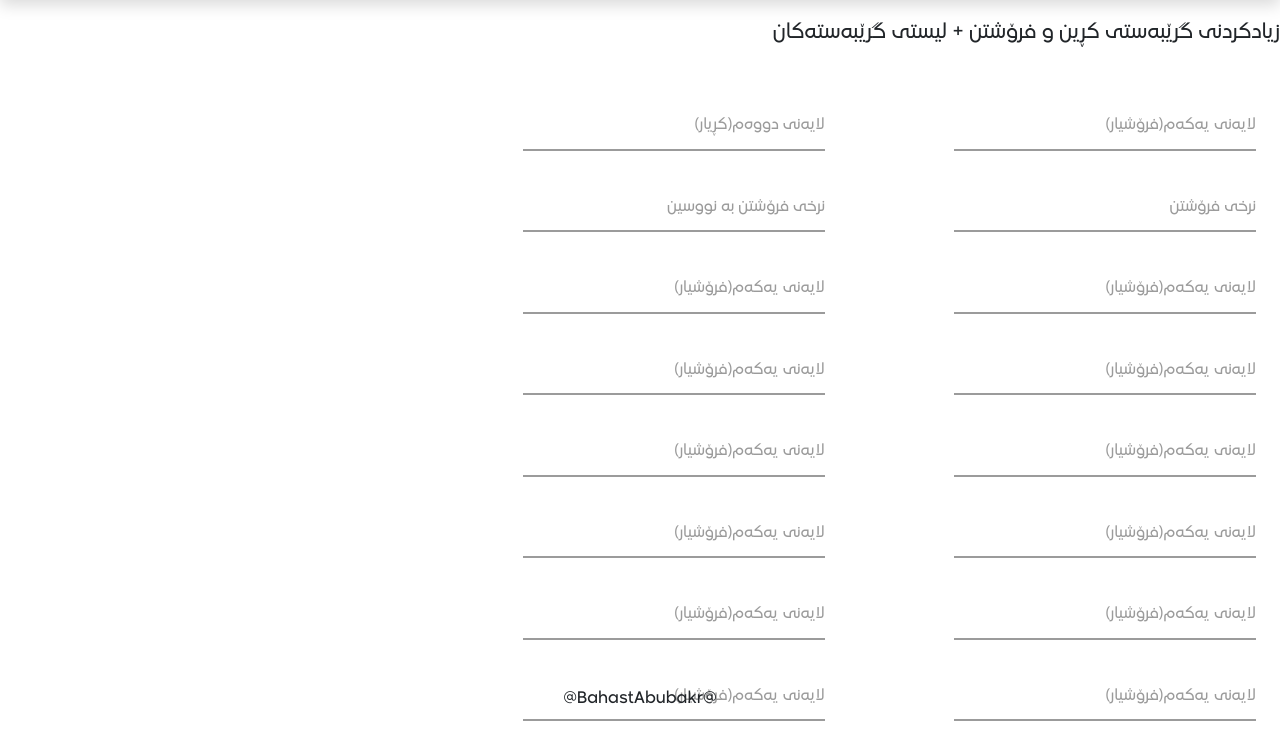
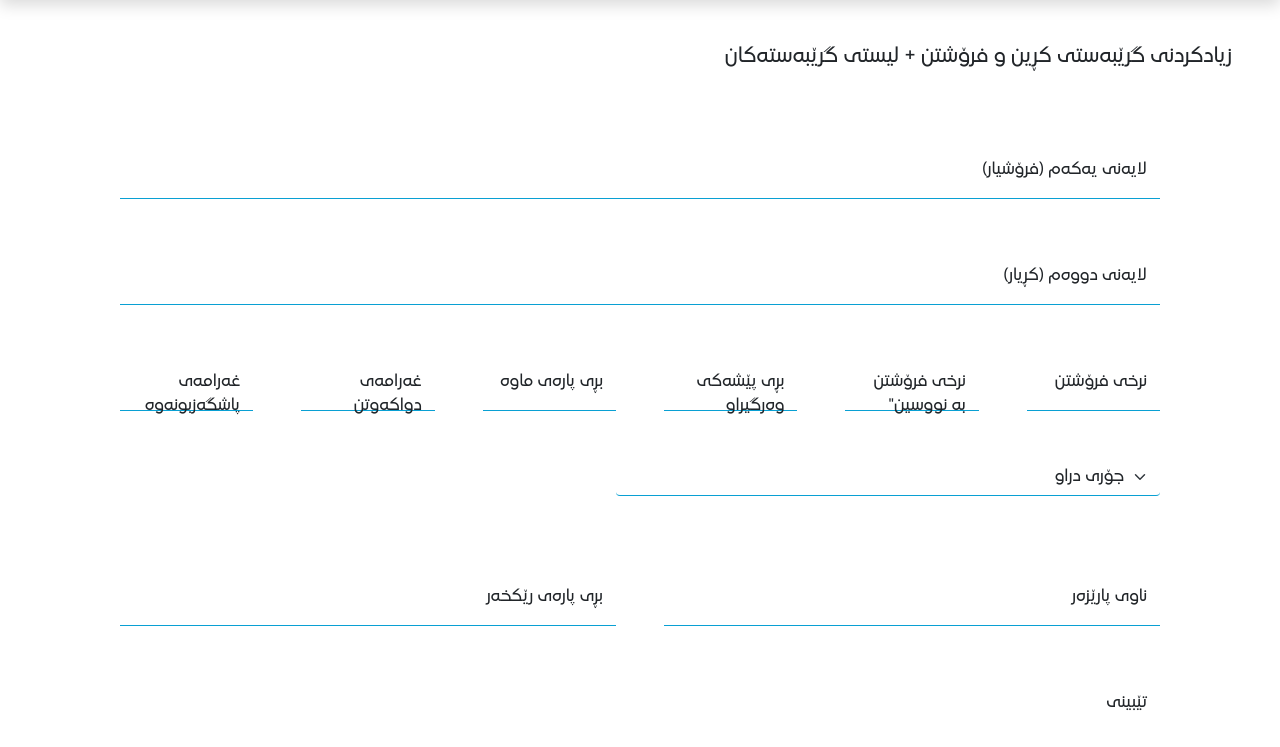
Before and after one commit to Bahastbakr/Smarthand-Assignment, a plain HTML site: page Form Assignment/index.html in a window 1280 px wide. Shown: the part 53-800 px from the top of the page. Drawn offline with Linux system fonts and the light colour scheme.

Commit message:
all done

```diff
--- a/Form Assignment/index.html
+++ b/Form Assignment/index.html
@@ -31,77 +31,95 @@
         <h6 class="align-self-center m-2">Smart Hand.Co</h6>
     </header>
 
-    <div class=" mt-4">
+    <div class=" mt-4 m-lg-5 ">
         <h5>زیادکردنی گرێبەستی کڕین و فرۆشتن + لیستی گرێبەستەکان</h5>
-        <div class="d-flex flex-row flex-wrap m-4">
-            <div class="form__group field">
-                <input type="input" class="form__field" placeholder="لایەنی یەکەم(فرۆشیار)" required />
-                <label for="name" class="form__label">لایەنی یەکەم(فرۆشیار)</label>
+        <form class="d-flex flex-column flex-wrap m-lg-5 justify-content-between">
+
+            <div class="form-group form-floating  m-4">
+                <input type="text" class="form-control" id="firstSide" placeholder="لایەنی یەکەم (فرۆشیار)">
+                <label for="firstSide">لایەنی یەکەم (فرۆشیار)</label>
             </div>
-            <div class="form__group field">
-                <input type="input" class="form__field" placeholder="لایەنی دووەم(کڕیار)" required />
-                <label for="name" class="form__label">لایەنی دووەم(کڕیار)</label>
+            <div class="form-group form-floating  m-4">
+                <input type="text" class="form-control" id="secondSide" placeholder="لایەنی دووەم (کڕیار)">
+                <label for="secondSide">لایەنی دووەم (کڕیار)</label>
             </div>
-            <div class="form__group field">
-                <input type="number" class="form__field" placeholder="نرخی فرۆشتن" required />
-                <label for="name" class="form__label">نرخی فرۆشتن</label>
+
+            <div class="d-flex flex-lg-row flex-column flex-lg-nowrap flex-wrap">
+                <div class="form-group form-floating m-4    m-lg-4">
+                    <input type="number" class="form-control" id="sellingPrice" placeholder="نرخی فرۆشتن">
+                    <label for="sellingPrice">نرخی فرۆشتن</label>
+                </div>
+
+                <div class="form-group form-floating m-4    m-lg-4">
+                    <input type="text" class="form-control" id="sellingPriceText" placeholder="نرخی فرۆشتن بە نووسین">
+                    <label for="sellingPriceText">نرخی فرۆشتن بە نووسین"</label>
+                </div>
+
+                <div class="form-group form-floating  m-4    m-lg-4">
+                    <input type="number" class="form-control" id="givenPrice" placeholder="بڕی پێشەکی وەرگیراو">
+                    <label for="givenPrice">بڕی پێشەکی وەرگیراو</label>
+
+                </div>
+                <div class="form-group form-floating m-4   m-lg-4">
+                    <input type="number" class="form-control" id="remainingPrice" placeholder="بڕی پارەی ماوە">
+                    <label for="remainingPrice">بڕی پارەی ماوە</label>
+
+                </div>
+                <div class="form-group form-floating m-4    m-lg-4">
+                    <input type="number" class="form-control" id="latePrice" placeholder="غەرامەی دواکەوتن">
+                    <label for="latePrice">غەرامەی دواکەوتن</label>
+
+                </div>
+                <div class="form-group form-floating m-4    m-lg-4">
+                    <input type="number" class="form-control" id="regretPrice" placeholder="غەرامەی پاشگەزبونەوە">
+                    <label for="regretPrice">غەرامەی پاشگەزبونەوە</label>
+                </div>
             </div>
-            <div class="form__group field">
-                <input type="input" class="form__field" placeholder="لایەنی یەکەم(فرۆشیار)" required />
-                <label for="name" class="form__label">نرخی فرۆشتن بە نووسین</label>
+            <div class="w-50 m-4">
+                <select class="form-select" id="floatingSelect" aria-label="جۆری دراو">
+                    <option value="1" selected>جۆری دراو</option>
+                    <option value="1">دۆلار</option>
+                    <option value="2">دینار</option>
+                    <option value="3">یۆرۆ</option>
+                </select><br>
             </div>
-            <div class="form__group field">
-                <input type="input" class="form__field" placeholder="لایەنی یەکەم(فرۆشیار)" required />
-                <label for="name" class="form__label">لایەنی یەکەم(فرۆشیار)</label>
+            <div class="d-flex flex-lg-row flex-column flex-lg-nowrap flex-wrap">
+
+                <div class="form-group form-floating m-4 w-100   m-lg-4">
+                    <input type="text" class="form-control" placeholder="ناوی پارێزەر">
+                    <label for="floatingInput">ناوی پارێزەر</label>
+                </div>
+                <div class="form-group form-floating m-4 w-100   m-lg-4">
+                    <input type="number" class="form-control" placeholder="بڕی پارەی رێکخەر">
+                    <label for="floatingInput">بڕی پارەی رێکخەر</label>
+                </div>
             </div>
-            <div class="form__group field">
-                <input type="input" class="form__field" placeholder="لایەنی یەکەم(فرۆشیار)" required />
-                <label for="name" class="form__label">لایەنی یەکەم(فرۆشیار)</label>
+
+            <div class="form-floating  m-4 ">
+                <textarea class="form-control" placeholder="تێبینییەک بەجێبهێلە لێرەدا" id="floatingTextarea2"
+                    style="height: 90px"></textarea>
+                <label for="floatingTextarea2">تێبینی</label>
             </div>
-            <div class="form__group field">
-                <input type="input" class="form__field" placeholder="لایەنی یەکەم(فرۆشیار)" required />
-                <label for="name" class="form__label">لایەنی یەکەم(فرۆشیار)</label>
+
+            <div class="d-flex flex-lg-row flex-column flex-lg-nowrap flex-wrap">
+                <div class="form-group form-floating m-4 w-100   m-lg-4">
+                    <input type="text" class="form-control" placeholder="پاشەکەوتکردن">
+                    <label for="floatingInput">پاشەکەوتکردن</label>
+                </div>
+                <div class="form-group form-floating m-4 w-100   m-lg-4">
+                    <input type="number" class="form-control" placeholder="پاککردنەوە">
+                    <label for="floatingInput">پاککردنەوە</label>
+                </div>
             </div>
-            <div class="form__group field">
-                <input type="input" class="form__field" placeholder="لایەنی یەکەم(فرۆشیار)" required />
-                <label for="name" class="form__label">لایەنی یەکەم(فرۆشیار)</label>
+            <div class="d-flex m-4 flex-row justify-content-end">
+                <button style="width: 200px;" class=" btn text-light bg-smarthand" type="button">ناردن</button>
             </div>
-            <div class="form__group field">
-                <input type="input" class="form__field" placeholder="لایەنی یەکەم(فرۆشیار)" required />
-                <label for="name" class="form__label">لایەنی یەکەم(فرۆشیار)</label>
-            </div>
-            <div class="form__group field">
-                <input type="input" class="form__field" placeholder="لایەنی یەکەم(فرۆشیار)" required />
-                <label for="name" class="form__label">لایەنی یەکەم(فرۆشیار)</label>
-            </div>
-            <div class="form__group field">
-                <input type="input" class="form__field" placeholder="لایەنی یەکەم(فرۆشیار)" required />
-                <label for="name" class="form__label">لایەنی یەکەم(فرۆشیار)</label>
-            </div>
-            <div class="form__group field">
-                <input type="input" class="form__field" placeholder="لایەنی یەکەم(فرۆشیار)" required />
-                <label for="name" class="form__label">لایەنی یەکەم(فرۆشیار)</label>
-            </div>
-            <div class="form__group field">
-                <input type="input" class="form__field" placeholder="لایەنی یەکەم(فرۆشیار)" required />
-                <label for="name" class="form__label">لایەنی یەکەم(فرۆشیار)</label>
-            </div>
-            <div class="form__group field">
-                <input type="input" class="form__field" placeholder="لایەنی یەکەم(فرۆشیار)" required />
-                <label for="name" class="form__label">لایەنی یەکەم(فرۆشیار)</label>
-            </div>
-            <div class="form__group field">
-                <input type="input" class="form__field" placeholder="لایەنی یەکەم(فرۆشیار)" required />
-                <label for="name" class="form__label">لایەنی یەکەم(فرۆشیار)</label>
-            </div>
-            <div class="form__group field">
-                <input type="input" class="form__field" placeholder="لایەنی یەکەم(فرۆشیار)" required />
-                <label for="name" class="form__label">لایەنی یەکەم(فرۆشیار)</label>
-            </div>
-        </div>
+
+
+        </form>
     </div>
 
-    <footer>@BahastAbubakr@</footer>
+    <!-- <footer>@BahastAbubakr@</footer> -->
 
     <script src="../resources/js/bootstrap.min.js">
     </script>
--- a/resources/css/style.css
+++ b/resources/css/style.css
@@ -34,7 +34,7 @@ header{
     cursor: pointer;
 }
 .dashboard_cards{
-    margin-right: 300px;
+   margin-right: 20%;
 }
 .sidebar{
     width: 20%;
@@ -49,68 +49,10 @@ header{
 }
 
 
-.form__group {
-    position: relative;
-    padding: 15px 0 0;
-    margin-top: 25px;
-    width: 35%;
-
-}
-.form__field {
-    font-family: inherit;
-    width: 70%;
-    border: 0;
-    border-bottom: 2px solid #9b9b9b;
-    outline: 0;
-    font-size: 13px;
-    color: #000;
-    padding: 10px 0;
-    background: transparent;
-    transition: border-color 0.2s;
-}
-.form__field::placeholder {
-    color: transparent;
-}
-.form__field:placeholder-shown ~ .form__label {
-    font-size: 15px;
-    cursor: text;
-    top: 20px;
-}
-.form__label {
-    position: absolute;
-    top: 0;
-    display: block;
-    transition: 0.2s;
-    font-size: 15px;
-    color: #9b9b9b;
-}
-.form__field:focus {
-    padding-bottom: 6px;
-    font-weight: 700;
-    border-width: 3px;
-    border-image: linear-gradient(to right, #09a0d3, #09a0d3);
-    border-image-slice: 1;
-}
-.form__field:focus ~ .form__label {
-    position: absolute;
-    top: 0;
-    display: block;
-    transition: 0.2s;
-    font-size: 13px;
-    color: #09a0d3;
-    font-weight: 700;
-}
-.form__field:required, .form__field:invalid {
-    box-shadow: none;
-}
-
-
-
 
 footer{
     text-align: center;
     position:absolute;
     bottom:0;
     width:100%;
-    height: 60px;
 }
```
Also changed, not shown: resources/css/bootstrap.min.css.
